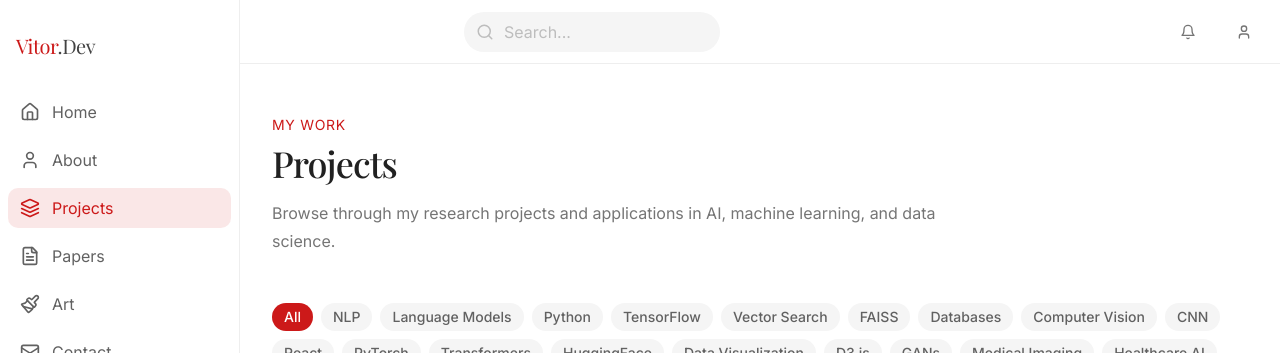
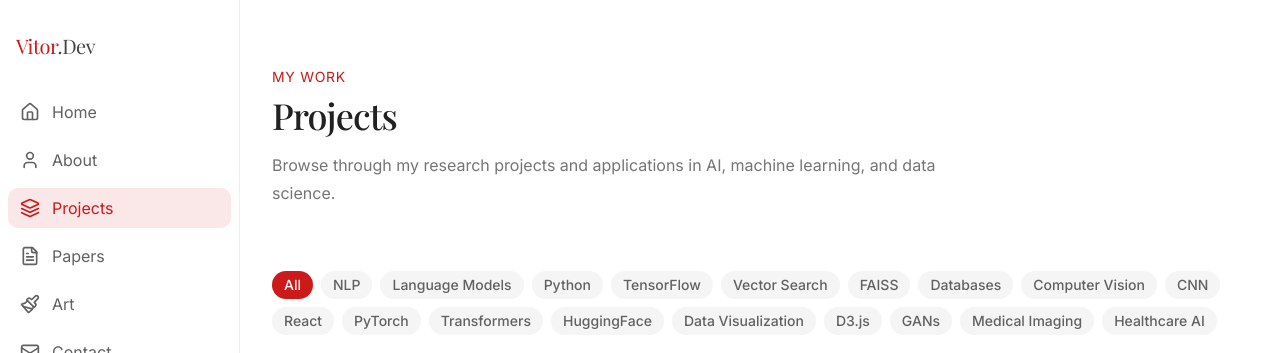
Before and after one commit to vitornegromonte/insight-journey-portal, a React (Vite) app: page /projects in a window 1280 px wide. Shown: the top 353 px of the page. Built offline with nearby package versions, Linux system fonts and the light colour scheme.

Commit message:
Reverted to edit edt-aee64761-d665-4170-90cc-3d747a9691b9: "Update website appearance
Update the website's appearance, fix the Art and Contact pages, and add some projects."

```diff
--- a/src/App.tsx
+++ b/src/App.tsx
@@ -12,7 +12,6 @@ import Art from "./pages/Art";
 import Contact from "./pages/Contact";
 import NotFound from "./pages/NotFound";
 import Sidebar from "./components/Sidebar";
-import Topbar from "./components/Topbar";
 
 const queryClient = new QueryClient();
 
@@ -23,9 +22,8 @@ const Layout = ({ children }) => {
 
   return (
     <>
-      <Topbar />
       {!isHome && <Sidebar />}
-      <main className={!isHome ? "pl-16 md:pl-60 pt-16" : "pt-16"}>
+      <main className={!isHome ? "pl-16 md:pl-60" : ""}>
         {children}
       </main>
     </>
@@ -39,7 +37,7 @@ const App = () => (
       <Sonner />
       <BrowserRouter>
         <Routes>
-          <Route path="/" element={<Layout><Index /></Layout>} />
+          <Route path="/" element={<Index />} />
           <Route path="/about" element={<Layout><About /></Layout>} />
           <Route path="/projects" element={<Layout><Projects /></Layout>} />
           <Route path="/papers" element={<Layout><Papers /></Layout>} />
--- a/src/components/Topbar.tsx
+++ /dev/null
@@ -1,62 +0,0 @@
-
-import { Link, useLocation } from "react-router-dom";
-import { cn } from "@/lib/utils";
-import { Menu, Search, User, Bell } from "lucide-react";
-import { Button } from "@/components/ui/button";
-
-const Topbar = () => {
-  const location = useLocation();
-  const isHome = location.pathname === "/";
-
-  return (
-    <header className={cn(
-      "fixed top-0 left-0 right-0 z-40 transition-all duration-300 h-16 flex items-center",
-      isHome ? "bg-transparent" : "bg-white border-b border-gray-200"
-    )}>
-      <div className="container mx-auto px-4 flex items-center justify-between">
-        {/* Logo for mobile */}
-        <div className="md:hidden">
-          <Link to="/" className="font-display text-xl tracking-tight">
-            <span className="text-accent">Vitor</span>
-            <span className={isHome ? "text-white" : "text-gray-800"}>.Dev</span>
-          </Link>
-        </div>
-
-        {/* Center section */}
-        <div className="hidden md:flex items-center justify-center flex-1">
-          {!isHome && (
-            <div className="relative">
-              <input
-                type="text"
-                placeholder="Search..."
-                className="w-64 pl-10 pr-4 py-2 rounded-full bg-gray-100 focus:outline-none focus:ring-1 focus:ring-accent/50"
-              />
-              <Search className="absolute left-3 top-1/2 transform -translate-y-1/2 text-gray-400" size={18} />
-            </div>
-          )}
-        </div>
-
-        {/* Right section */}
-        <div className="flex items-center space-x-4">
-          {!isHome && (
-            <>
-              <Button variant="ghost" size="icon" className="text-gray-600 hover:text-accent">
-                <Bell size={20} />
-              </Button>
-              <Button variant="ghost" size="icon" className="text-gray-600 hover:text-accent">
-                <User size={20} />
-              </Button>
-            </>
-          )}
-          {isHome && (
-            <Button size="sm" variant="outline" className="border-white text-white hover:bg-white hover:text-accent">
-              Contact Me
-            </Button>
-          )}
-        </div>
-      </div>
-    </header>
-  );
-};
-
-export default Topbar;
--- a/src/pages/Index.tsx
+++ b/src/pages/Index.tsx
@@ -7,7 +7,7 @@ import { Avatar, AvatarFallback, AvatarImage } from "@/components/ui/avatar";
 const Index = () => {
   return (
     <div className="bg-white min-h-screen">
-      <main className="container mx-auto px-4 py-24 flex flex-col items-center min-h-[calc(100vh-200px)] justify-center">
+      <main className="container mx-auto px-4 py-20 flex flex-col items-center min-h-[calc(100vh-200px)] justify-center">
         <div className="text-center max-w-3xl mx-auto">
           <div className="w-40 h-40 md:w-48 md:h-48 mx-auto rounded-full overflow-hidden border-2 border-gray-200 mb-8">
             <img
--- a/src/pages/Projects.tsx
+++ b/src/pages/Projects.tsx
@@ -16,8 +16,8 @@ const Projects = () => {
 
   return (
     <div className="bg-white min-h-screen">
-      <main className="p-8 pt-4">
-        <div className="pt-8 pb-12">
+      <main className="p-8">
+        <div className="pt-8 pb-16">
           <span className="text-sm uppercase tracking-wider text-accent mb-2 inline-block">My Work</span>
           <h1 className="text-gray-900 font-display text-3xl md:text-4xl mb-4">Projects</h1>
           <p className="text-gray-600 max-w-2xl">
```
